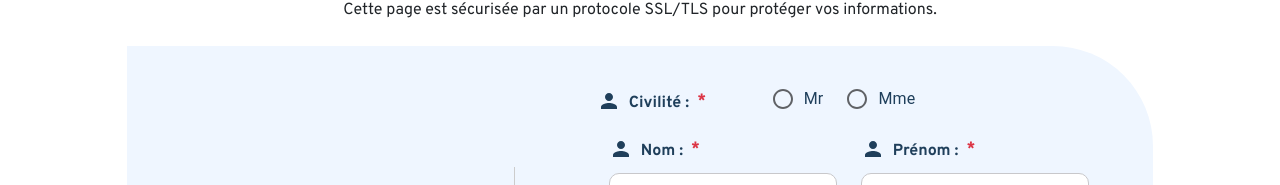
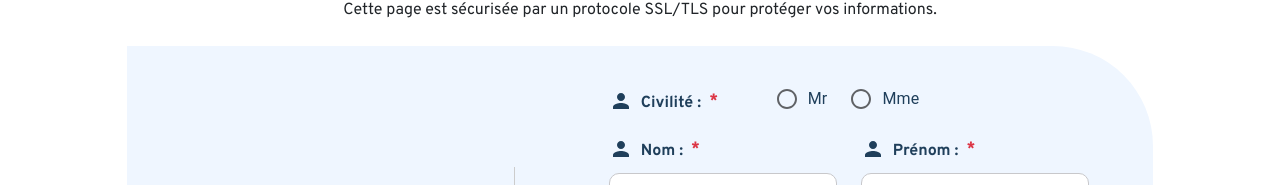
Before and after one commit to ZahirHaniche-dev/nextjs-blogr-landing-page, a Next.js app: page /auth/registration in a window 1280 px wide. Shown: the part 224-409 px from the top of the page. Built offline with nearby package versions, Linux system fonts and the light colour scheme.

Commit message:
Fix Error register 4

```diff
--- a/src/components/Interface/RadioGroup.js
+++ b/src/components/Interface/RadioGroup.js
@@ -15,7 +15,7 @@ export default function RadioGroupUI({ label, name, options, icon }) {
 
   return (
     <FormControl component="fieldset">
-      <div className="row" style={{ paddingBottom: '12px' }}>
+      <div className="row" style={{ paddingLeft: '12px', paddingRight: '12px', paddingBottom: '12px' }}>
         {/* Label avec col-6 en mobile */}
         <label className="col-12 col-md-4 d-flex align-items-center gap-2 mb-3 mb-md-0">
           <span className="d-flex align-items-center">{icon}</span>
```
